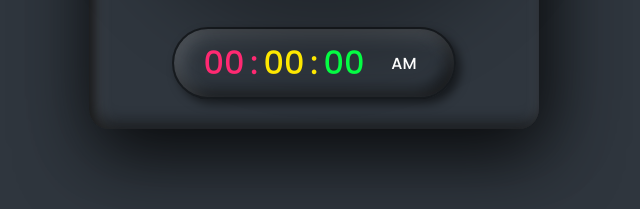
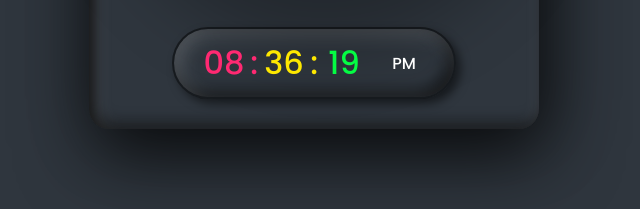
Before and after one commit to freetimezp/usefull-things-216-clock, a plain HTML site: page index.html in a window 1280 px wide. Shown: the part 562-771 px from the top of the page, 326-966 px from the left. Drawn offline with Linux system fonts and the light colour scheme.

```diff
--- a/assets/js/main.js
+++ b/assets/js/main.js
@@ -11,4 +11,28 @@ setInterval(() => {
     hr.style.transform = `rotateZ(${hh + mm / 12}deg)`;
     mn.style.transform = `rotateZ(${mm}deg)`;
     sc.style.transform = `rotateZ(${ss}deg)`;
-}); //can show 1
+
+    let hours = document.querySelector("#hours");
+    let minutes = document.querySelector("#minutes");
+    let seconds = document.querySelector("#seconds");
+    let ampm = document.querySelector("#ampm");
+
+    let h = new Date().getHours();
+    let m = new Date().getMinutes();
+    let s = new Date().getSeconds();
+
+    let am = h >= 12 ? "PM" : "AM";
+
+    if (h > 12) {
+        h = h - 12;
+    }
+
+    h = h < 10 ? "0" + h : h;
+    m = m < 10 ? "0" + m : m;
+    s = s < 10 ? "0" + s : s;
+
+    hours.innerHTML = h;
+    minutes.innerHTML = m;
+    seconds.innerHTML = s;
+    ampm.innerHTML = am;
+});
--- a/index.html
+++ b/index.html
@@ -30,7 +30,7 @@
             </div>
 
             <div id="time">
-                <div id="hour" style="--clr: #ff2972">00</div>
+                <div id="hours" style="--clr: #ff2972">00</div>
                 <div id="minutes" style="--clr: #fee800">00</div>
                 <div id="seconds" style="--clr: #04fc43">00</div>
                 <div id="ampm">AM</div>
```
